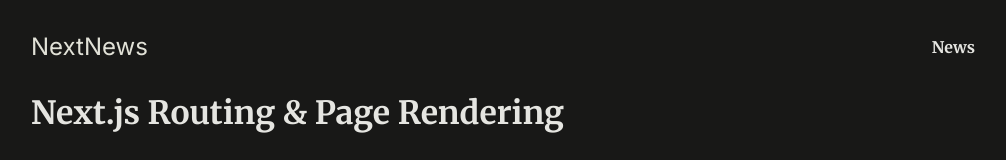
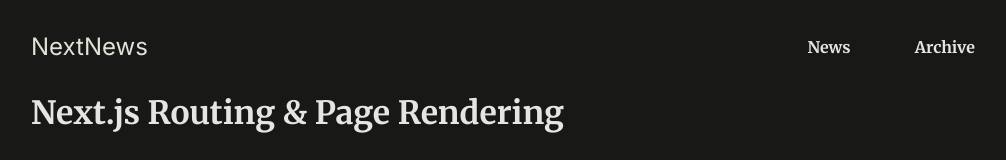
Before and after one commit to treydan/nextnews-nextjs, a Next.js app: page / in a window 1280 px wide. Shown: the top 160 px of the page, without its empty margins (129-1135 px from the left). Built offline with nearby package versions, Linux system fonts and the light colour scheme.

Commit message:
add active class to navlink

```diff
--- a/components/main-header.jsx
+++ b/components/main-header.jsx
@@ -1,4 +1,5 @@
 import Link from "next/link";
+import NavLink from "@/components/nav-link";
 
 export default function MainHeader() {
   return (
@@ -9,7 +10,10 @@
       <nav>
         <ul>
           <li>
-            <Link href="/news">News</Link>
+            <NavLink href="/news">News</NavLink>
+          </li>
+          <li>
+            <NavLink href="/archive">Archive</NavLink>
           </li>
         </ul>
       </nav>
--- /dev/null
+++ b/components/nav-link.jsx
@@ -0,0 +1,19 @@
+"use client";
+
+import { usePathname } from "next/navigation";
+import Link from "next/link";
+
+const NavLink = ({ href, children }) => {
+  const pathname = usePathname();
+
+  return (
+    <Link
+      href={href}
+      className={pathname.startsWith(href) ? "active" : undefined}
+    >
+      {children}
+    </Link>
+  );
+};
+
+export default NavLink;
```
